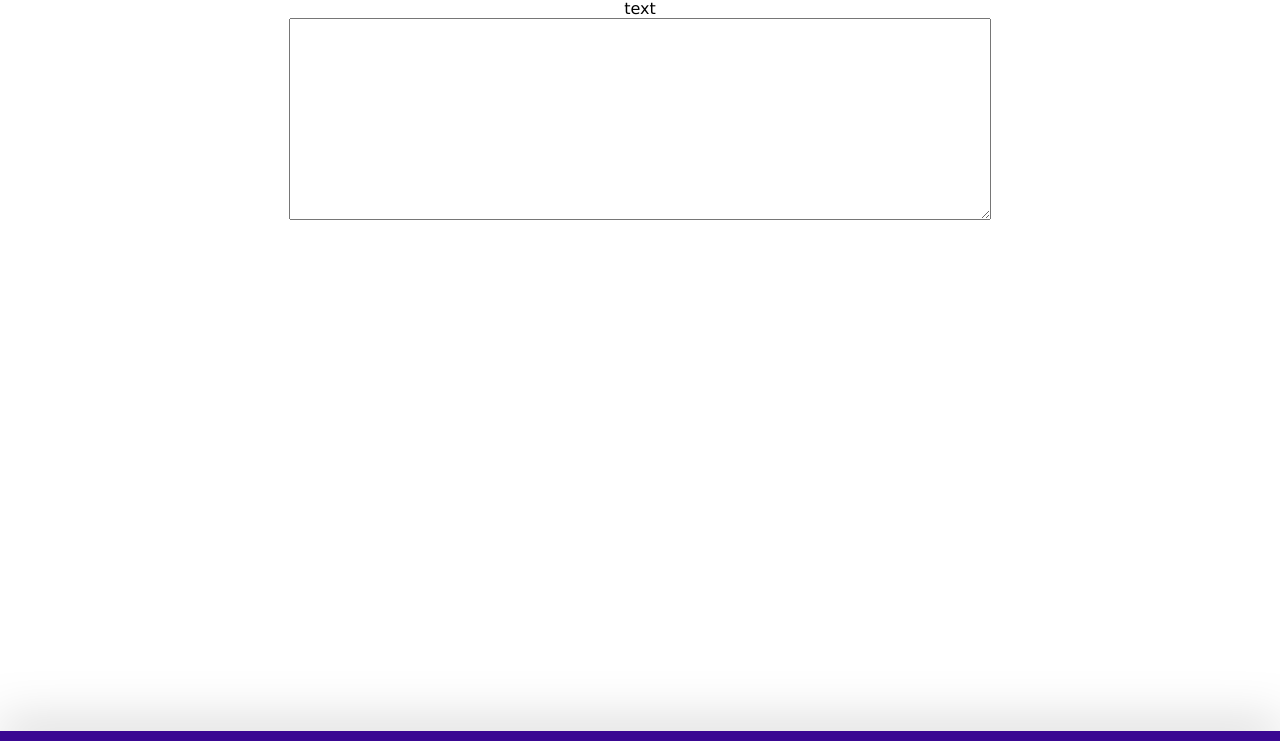
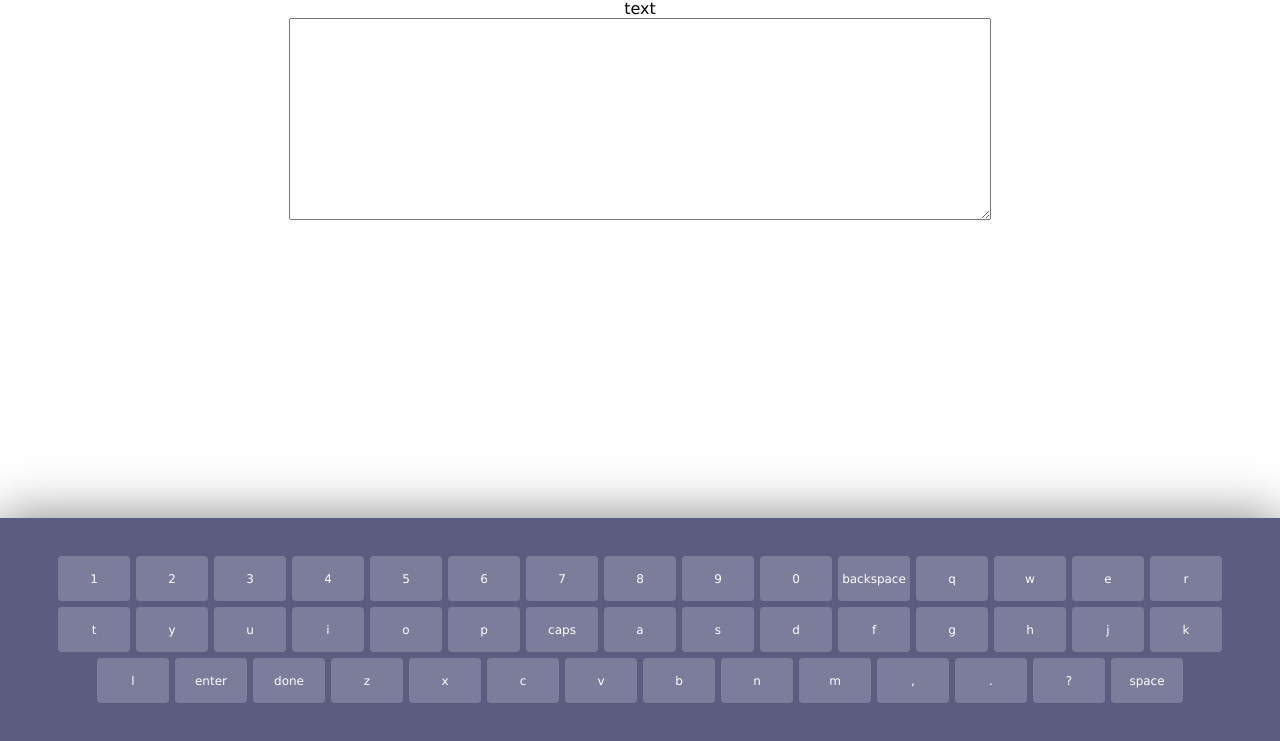
Before and after one commit to aavetisian/virtual-keyboard, a website: page index.html in a window 1280 px wide. Shown: the part 59-800 px from the top of the page. Drawn offline with Linux system fonts and the light colour scheme.

Commit message:
feat: add keyboard display

```diff
--- a/assets/app.js
+++ b/assets/app.js
@@ -23,7 +23,11 @@ textAreaBlock.classList.add("text_area_block");
 //keyboard
 const keyboardBlock = document.createElement("div");
 keyboardBlock.classList.add("keyboard-block");
-body.appendChild(keyboardBlock);
+body.append(keyboardBlock)
+const keyboardKeys = document.createElement("div");
+keyboardKeys.classList.add("keyboard_keys");
+keyboardBlock.appendChild(keyboardKeys);
+
 
 const keyLayout = [
     "1", "2", "3", "4", "5", "6", "7", "8", "9", "0", "backspace",
@@ -32,3 +36,17 @@ const keyLayout = [
     "done", "z", "x", "c", "v", "b", "n", "m", ",", ".", "?",
     "space"
 ];
+
+function createKeyboard(){
+    for (let i = 0; i < keyLayout.length; i++) {
+
+        const key = document.createElement("button");
+        key.classList.add("keyboard__key")
+        console.log(key);
+        keyboardKeys.appendChild(key)
+        key.innerText = keyLayout[i]
+    }
+
+}
+
+createKeyboard()
--- a/assets/style.css
+++ b/assets/style.css
@@ -23,8 +23,43 @@ textarea{
     bottom: 0;
     width: 100%;
     padding: 5px 0;
-    background: #3a0892;
+    background: #01063ca5;
     box-shadow: 0 0 50px rgba(0, 0, 0, 0.5);
     user-select: none;
-    transition: bottom 0.4s;
 }
+
+.keyboard_keys {
+    display: flex;
+    justify-content: center;
+    align-self: center;
+    text-align: center;
+    width: 1200px;
+    max-width: 100%;
+    margin: 0 auto;
+    flex-wrap: wrap;
+    padding: 30px;
+
+}
+.keyboard__key {
+    height: 45px;
+    width: 6%;
+    max-width: 90px;
+    margin: 3px;
+    border-radius: 4px;
+    border: none;
+    background: rgba(255, 255, 255, 0.2);
+    color: #ffffff;
+    font-size: 12px;
+    outline: none;
+    cursor: pointer;
+    display: inline;
+    align-items: center;
+    justify-content: center;
+    vertical-align: top;
+    padding: 0;
+    -webkit-tap-highlight-color: transparent;
+    /* position: relative; */
+}
+.keyboard__key:active {
+    background: rgba(255, 255, 255, 0.12);
+}
```
Also changed, not shown: .eslintrc.json.
